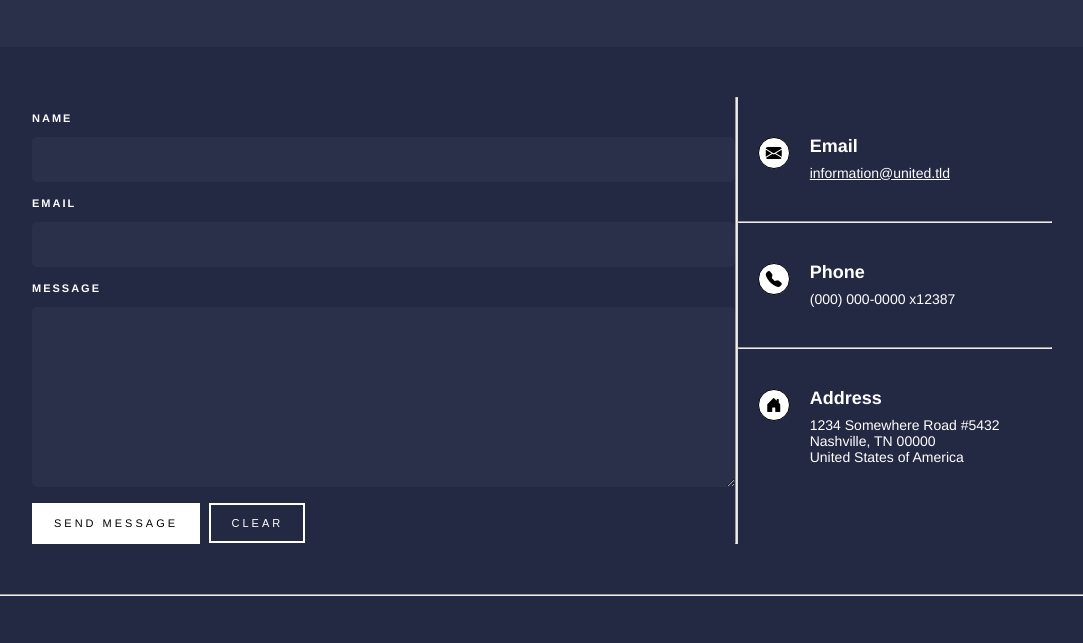
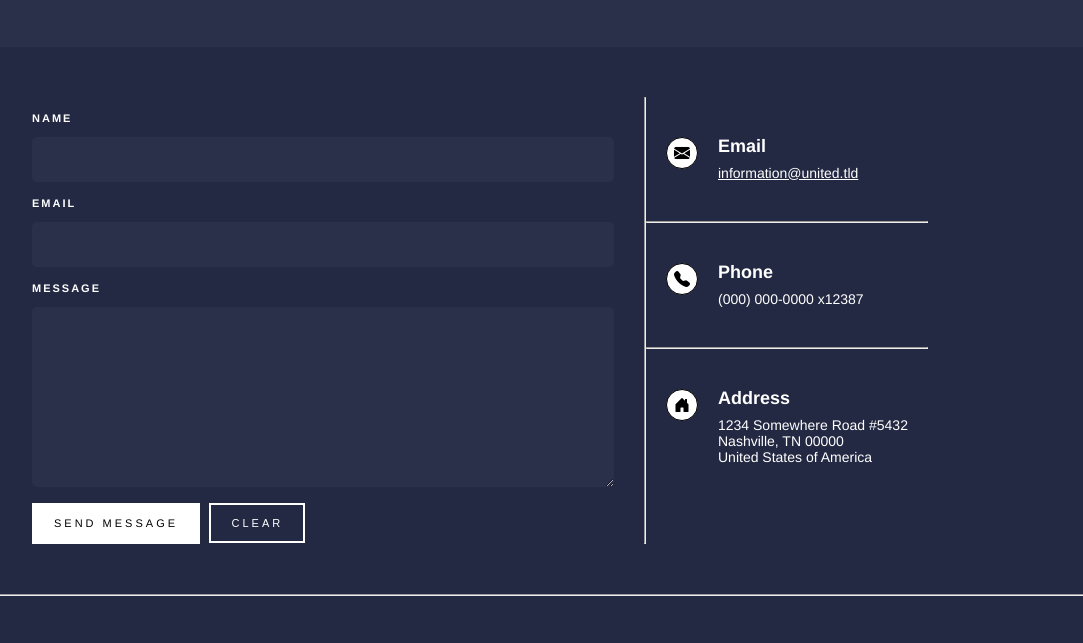
Before and after one commit to Poornima545/HTML5UP, a plain HTML site: page forty/index.html in a window 1280 px wide. Shown: the part 1747-2390 px from the top of the page, without its empty margins (128-1211 px from the left). Drawn offline with nearby package versions, Linux system fonts and the light colour scheme.

Commit message:
fix: desktop issue

```diff
--- a/forty/index.html
+++ b/forty/index.html
@@ -86,11 +86,11 @@
         <section class="input-section">
             <form action="#" class="form-list">
                 <label for="name">Name </label><br>
-                <input type="text" name="name" class="input-field">
-                <label for="email">Email </label>
-                <input type="text" name="email" class="input-field">
-                <label for="message">Message</label>
-                <textarea name="message" cols="30" rows="10" class="input-field"></textarea>
+                <input type="text" name="name" class="input-field"><br>
+                <label for="email">Email </label><br>
+                <input type="text" name="email" class="input-field">  <br>
+                <label for="message">Message</label><br>
+                <textarea name="message" cols="30" rows="10" class="input-field"></textarea><br>
                 <a href="#" class="btn btn-message">Send message</a>
                 <button type="reset" class="btn btn-clear">Clear</button>
             </form>
--- a/forty/style.css
+++ b/forty/style.css
@@ -75,6 +75,7 @@ body {
 .input-field:hover {
     border-color: #9bf1ff;
     color: #9bf1ff;
+    background-color: transparent;
 }
 
 .bg-img-one {
@@ -338,6 +339,11 @@ hr {
         padding: 50px 100px 50px 10em;
     }
 
+    .form-list {
+        width: 60%;
+        padding-right: 30px;
+    }
+
     .footer {
         padding: 50px 10em;
     }
@@ -348,9 +354,7 @@ hr {
     }
 
     .contact-list {
-        width: 50%;
         line-height: 1;
-        border-left: 1px solid #ddd;
         height: auto;
     }
 
```
